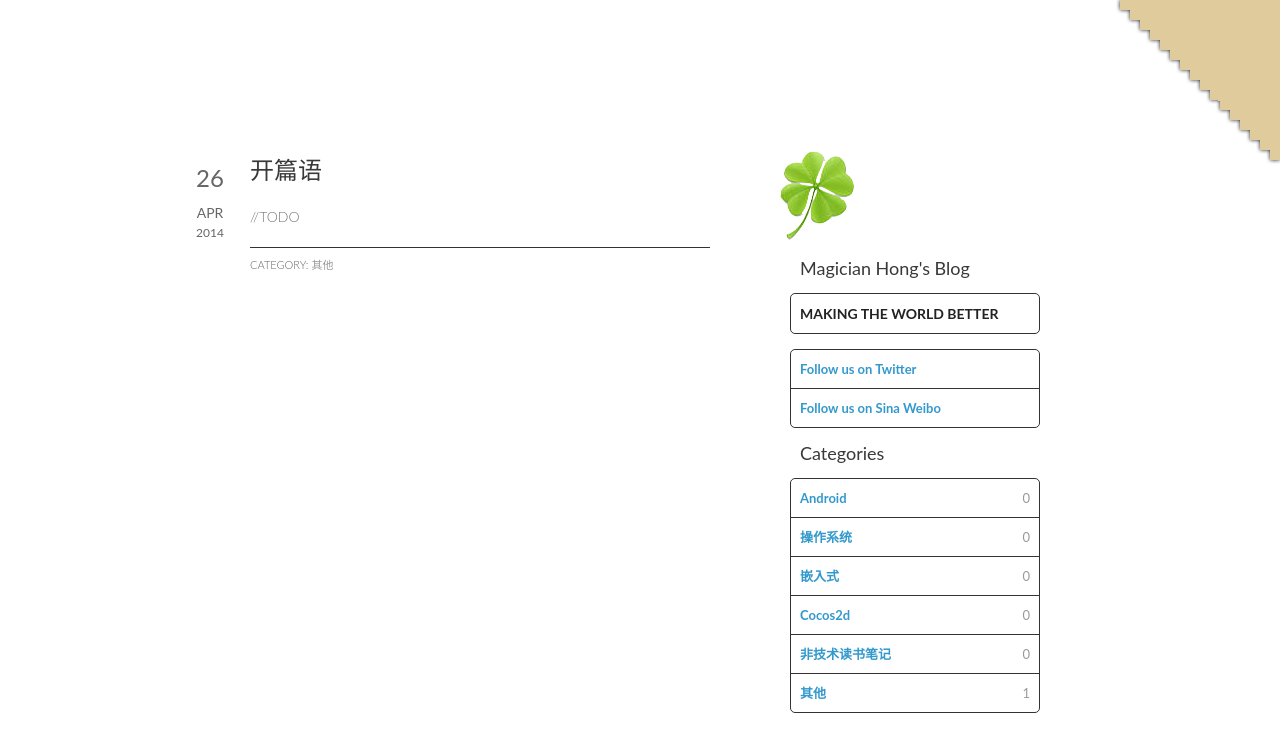
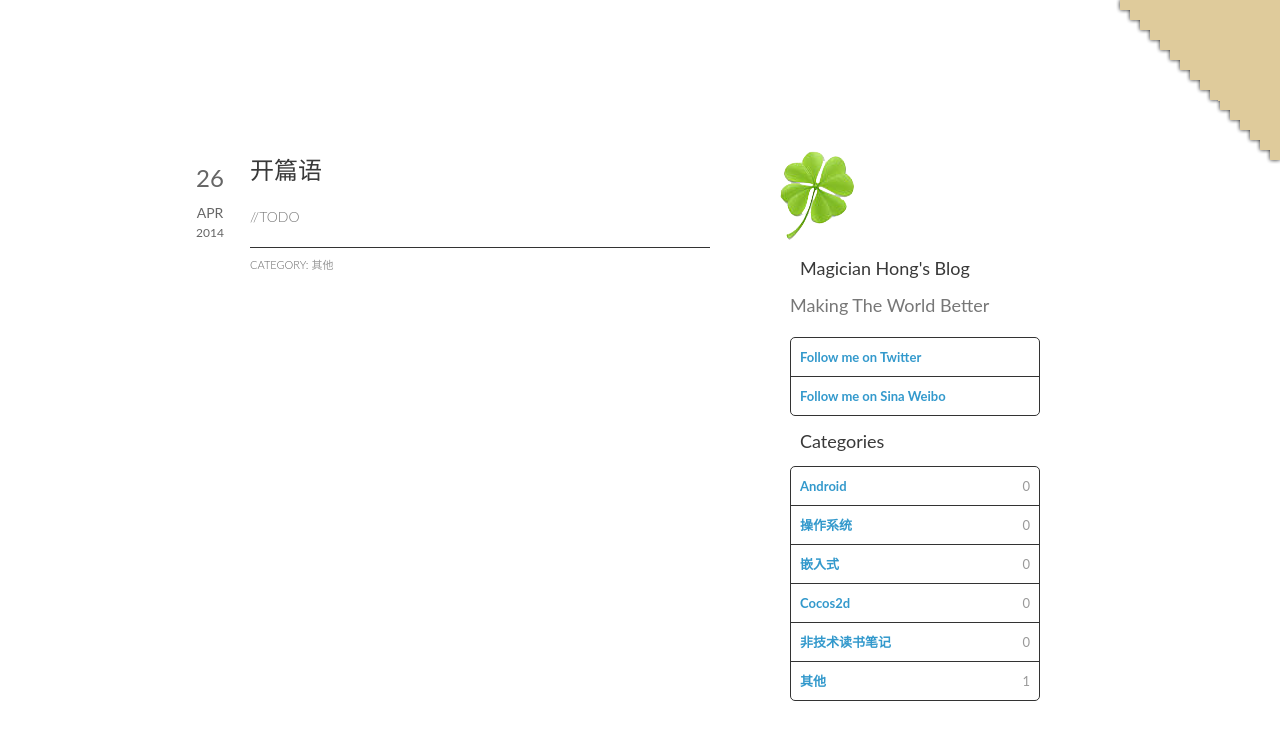
Before and after one commit to MagicianHong/magicianhong.github.io, a Jekyll site: the page built from index.html, in a window 1280 px wide. Shown: the top 752 px of the page. Built offline with Jekyll 4.4.1, drawn with Linux system fonts in a browser that asks for light colours; Markdown is read by kramdown in place of the engine named in the settings; the list of posts is cut into pages by our own code.

Commit message:
更改一些格式

```diff
--- a/_layouts/default.html
+++ b/_layouts/default.html
@@ -94,7 +94,7 @@
 				<a href="/"><img id="logo" src="/img/logo.png" alt="Under the Hat logo" /></a>
 				<div class="node" id="about">
 					<h2>Magician Hong's Blog</h2>
-					<p><strong>MAKING THE WORLD BETTER</strong></p>
+					<h3> Making The World Better</h3>
 				</div>
 				<!-- //TODO -->
 				<!-- <div class="node" id="search">
@@ -113,8 +113,8 @@
 					<ul>
 						<!-- //TODO -->
 						<!-- <li><a href="http://feeds.feedburner.com/UnderTheHat-10to1" class='rss'>Subscribe to our RSS-feed</a></li> -->
-						<li><a href='https://twitter.com/sun_clover11'>Follow us on Twitter</a></li>
-						<li><a href='http://weibo.com/magicianhong'>Follow us on Sina Weibo</a></li>
+						<li><a href='https://twitter.com/sun_clover11'>Follow me on Twitter</a></li>
+						<li><a href='http://weibo.com/magicianhong'>Follow me on Sina Weibo</a></li>
 						<!-- <li class='newslttr'>
 							Sign up for our newsletter
 							<form action="http://10to1.us2.list-manage2.com/subscribe/post?u=fc4105fc8c7f0ebc4874ff8ab&amp;id=dc4d9b062d" method="post" id="mc-embedded-subscribe-form" name="mc-embedded-subscribe-form" class="validate" target="_blank">
```
